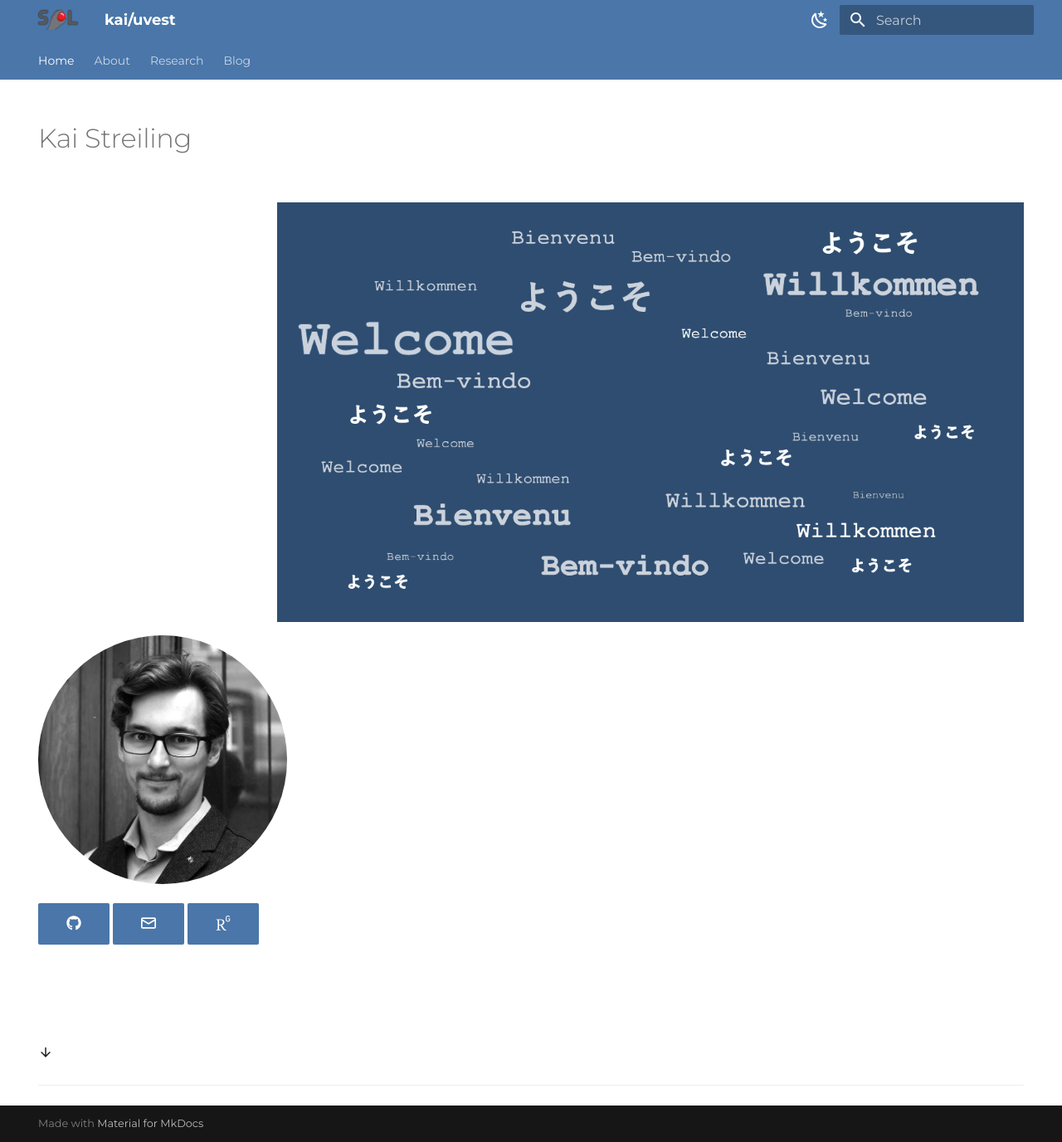
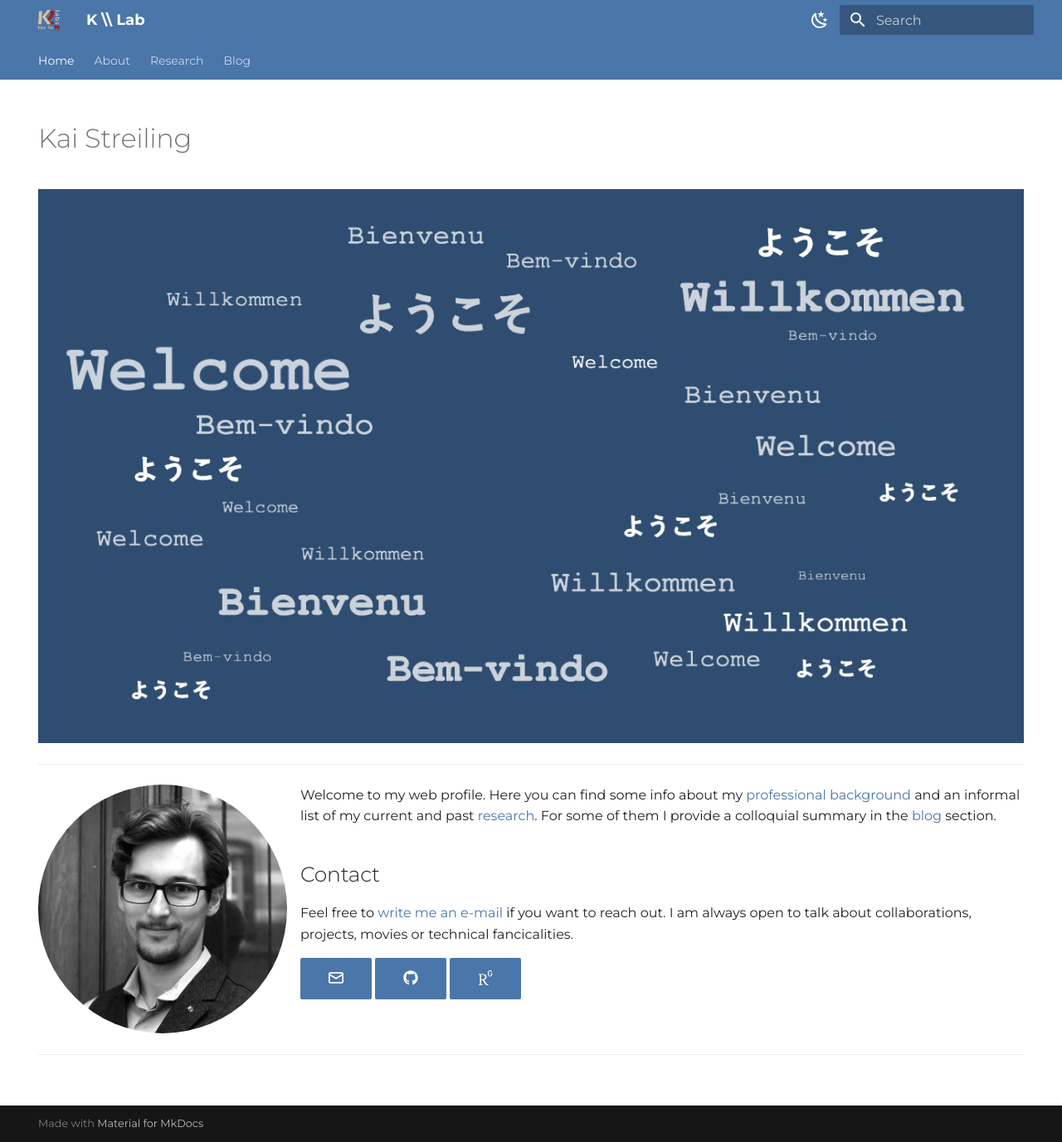
Before and after one commit to uvest/kai_streiling, an MkDocs documentation site: the page built from docs/index.md, in a window 1280 px wide and 1377 px high. Shown: the whole window at 83% size. Built offline with MkDocs 1.6.1 and Material for MkDocs 9.7.7, drawn with Linux system fonts in a browser that asks for light colours.

Commit message:
updated content.

```diff
--- a/docs/index.md
+++ b/docs/index.md
@@ -9,24 +9,29 @@ title: Home
 
 # Kai Streiling
 
-![Welcome](assets/images/landing_dark.png){align=right width=900}
-![Profile](assets/images/profile_sq_sw.jpg){width=300 id=round}
+![Welcome](assets/images/landing_dark.png){align=center width=100%}
 
-[:fontawesome-brands-github:](https://github.com/uvest/){.md-button .md-button--primary }
-[:octicons-mail-16:](mailto:kai.streiling@tu-darmstadt.de){.md-button .md-button--primary }
-[:simple-researchgate:](link){.md-button .md-button--primary }
+<!-- :material-arrow-down:{align=center} -->
+
+---
+
+![Profile](assets/images/profile_sq_sw.jpg){align=left width=300 id=round}
+
+Welcome to my web profile.
+Here you can find some info about my [professional background](about.md) and an informal list of my current and past [research](research.md). For some of them I provide a colloquial summary in the [blog](./blog/Causality_SSD_and_Choice-History.md) section.
 
 
+## Contact
+Feel free to [write me an e-mail](mailto:kai.streiling@tu-darmstadt.de) if you want to reach out.
+I am always open to talk about collaborations, projects, movies or technical fancicalities.
 
+[:octicons-mail-16:](mailto:kai.streiling@tu-darmstadt.de){.md-button .md-button--primary }
+[:fontawesome-brands-github:](https://github.com/uvest/){align=left .md-button .md-button--primary target=_blank}
+[:simple-researchgate:](https://www.researchgate.net/profile/Kai-Streiling){.md-button .md-button--primary target=_blank}
 
 <br>
-<br>
-<br>
-<br>
-:material-arrow-down:{align=center}
+
 ---
-
-
 
 <style>
   /* img {
--- a/mkdocs.yml
+++ b/mkdocs.yml
@@ -1,4 +1,4 @@
-site_name: kai/uvest
+site_name: K \\ Lab
 theme:                  ##under theme goes everything design related
   name: material
   # custom_dir: overrides # to enable override folder with custom html code
@@ -21,7 +21,8 @@ theme:                  ##under theme goes everything design related
         icon: material/weather-sunny
         name: Switch to light mode
   language: en
-  logo: assets/images/example_logo.png
+  logo: assets/images/logo.png
+  favicon: assets/images/fav_icon.png
   font:
     text: Montserrat
     code: Roboto Mono
```
Also changed, not shown: Readme.md (added, +5 -0 lines), docs/about.md (+4 -3 lines), docs/blog/Causality_SSD_and_Choice-History.md (+10 -10 lines), docs/research.md (+2 -0 lines), docs/assets/images/fav_icon.png (added), docs/assets/images/fav_icon_filled.png (added), docs/assets/images/logo.png (added), 3 other files.
